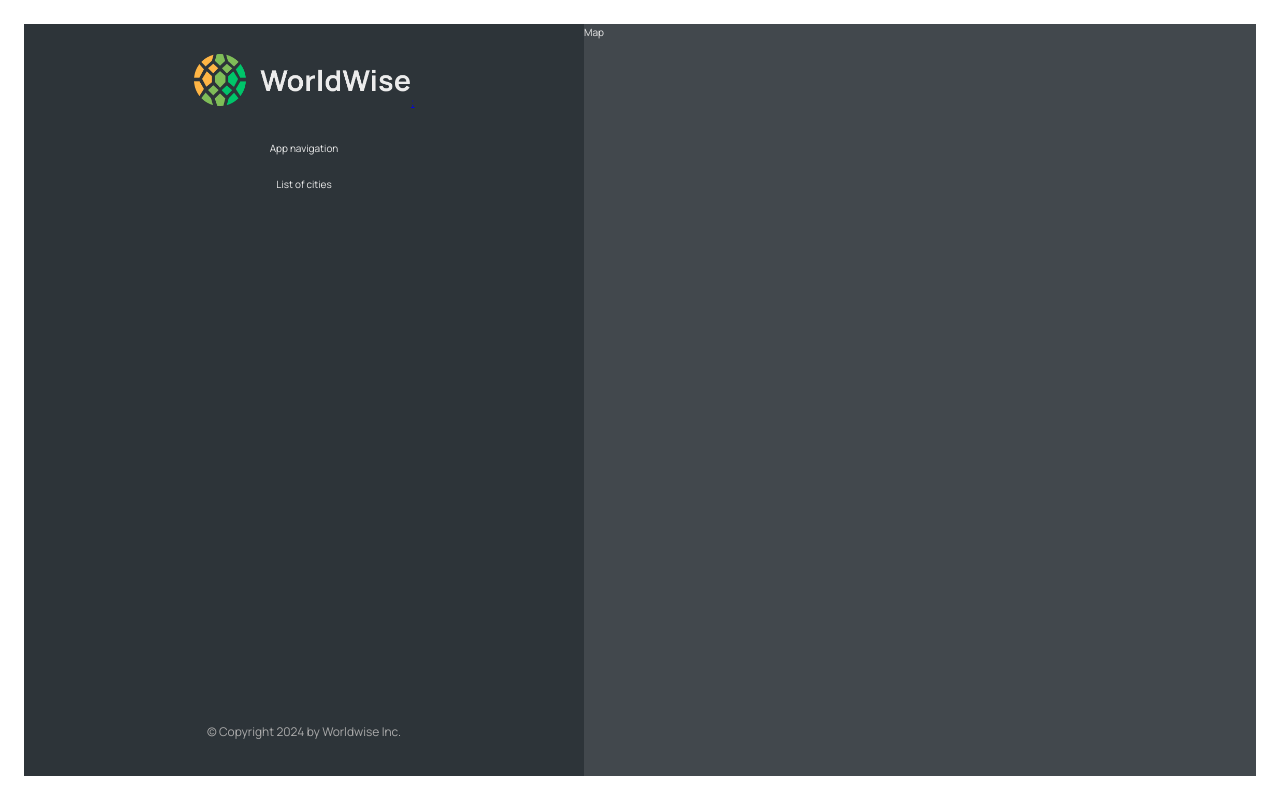
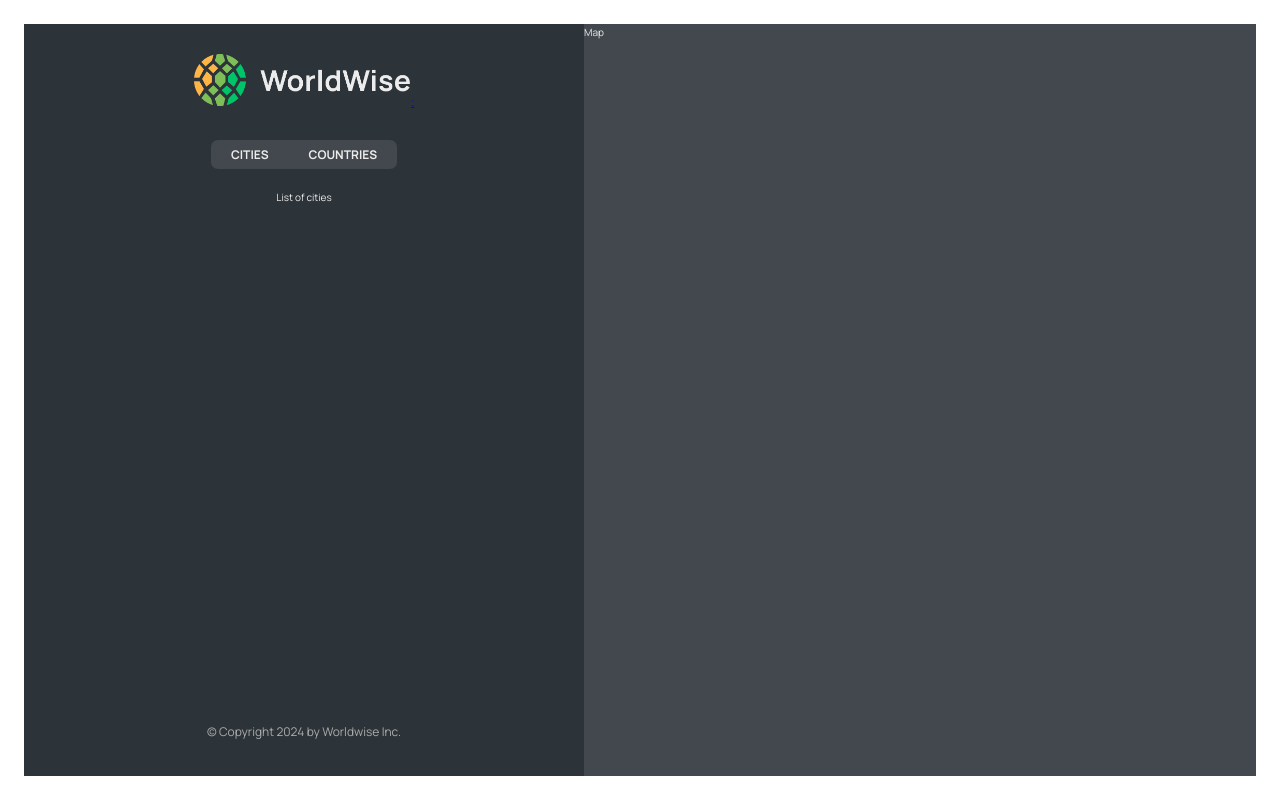
Before and after one commit to Romsh1/React-router-building-SPA, a React (Vite) app in the folder worldwise/: page /app in a window 1280 px wide. Built offline with nearby package versions, Linux system fonts and the light colour scheme.

Commit message:
Implemeted Nested Routes and Index Route

```diff
--- a/worldwise/src/App.jsx
+++ b/worldwise/src/App.jsx
@@ -11,11 +11,12 @@
   return (
     <BrowserRouter>
       <Routes>
-        <Route path="/" element={<Homepage />} />
+        <Route index element={<Homepage />} />
         <Route path="product" element={<Product />} />
         <Route path="pricing" element={<Pricing />} />
         <Route path="login" element={<Login />} />
         <Route path="app" element={<AppLayout />}>
+          <Route index element={<p>List of cities</p>} />
           <Route path="cities" element={<p>List of cities</p>} />
           <Route path="countries" element={<p>Countries</p>} />
           <Route path="form" element={<p>Form</p>} />
--- a/worldwise/src/components/AppNav.jsx
+++ b/worldwise/src/components/AppNav.jsx
@@ -1,11 +1,18 @@
+import { NavLink } from 'react-router-dom';
 import styles from './AppNav.module.css';
 
 function AppNav() {
-    return (
-        <nav className={styles.nav}>
-            App navigation
+    return <nav className={styles.nav}>
+            <ul>
+                <li>
+                    <NavLink to='cities'>Cities</NavLink>
+                </li>
+
+                <li>
+                    <NavLink to='countries'>Countries</NavLink>
+                </li>
+            </ul>
         </nav>
-    )
 }
 
 export default AppNav;
--- a/worldwise/src/components/Sidebar.jsx
+++ b/worldwise/src/components/Sidebar.jsx
@@ -1,17 +1,15 @@
+import { Outlet } from 'react-router-dom';
 import AppNav from './AppNav';
 import Logo from './Logo';
-// import Map from '../components/Map';
 import styles from './Sidebar.module.css';
-// import Footer from './Footer';
 
 function Sidebar() {
     return <div className={styles.sidebar}>
         <Logo />
         <AppNav />
-        {/* <Map /> */}
 
-        <p>List of cities</p>
-        {/* <Footer />  */}
+        <Outlet />
+
         <footer className={styles.footer}>
             <p className={styles.copyright}>
                 &copy; Copyright {new Date().getFullYear()} by
```
